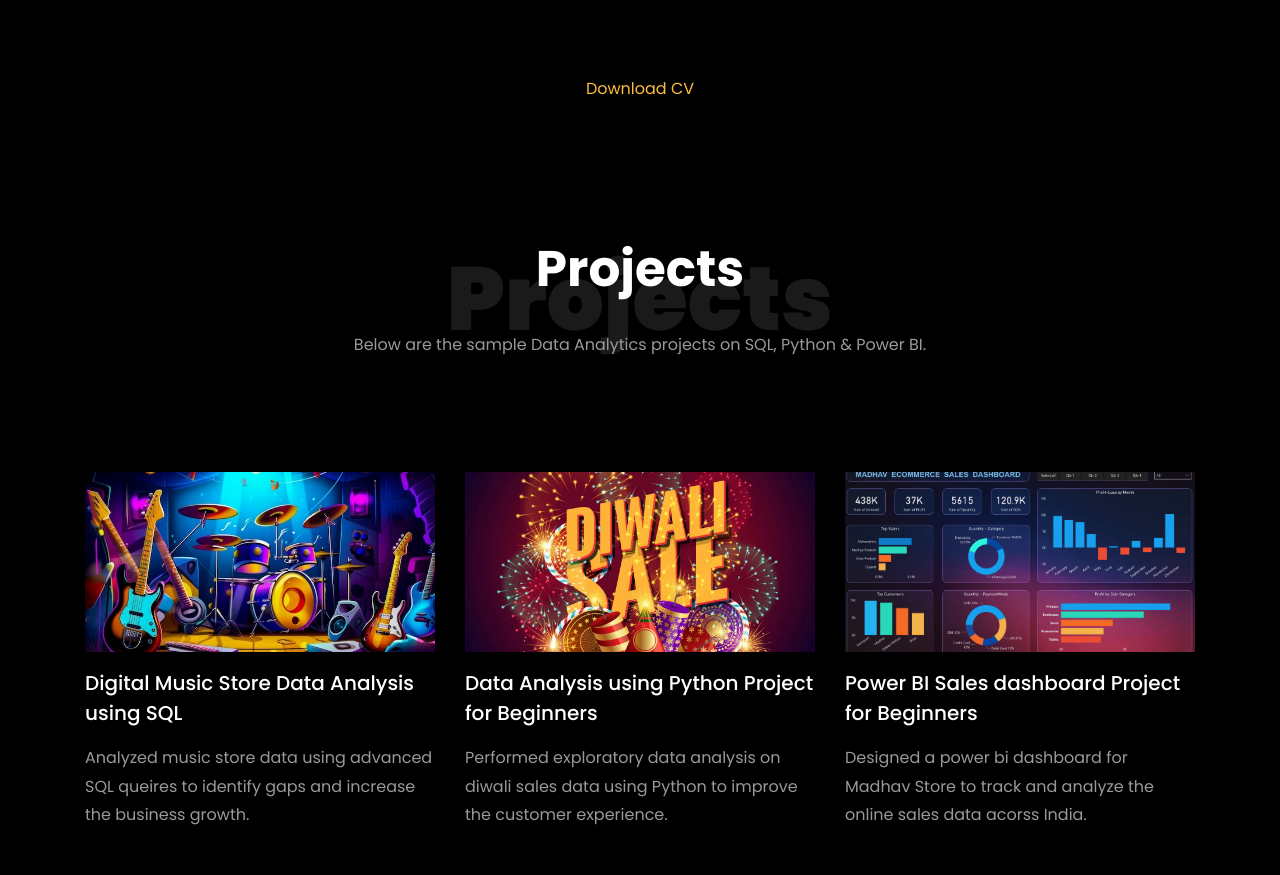
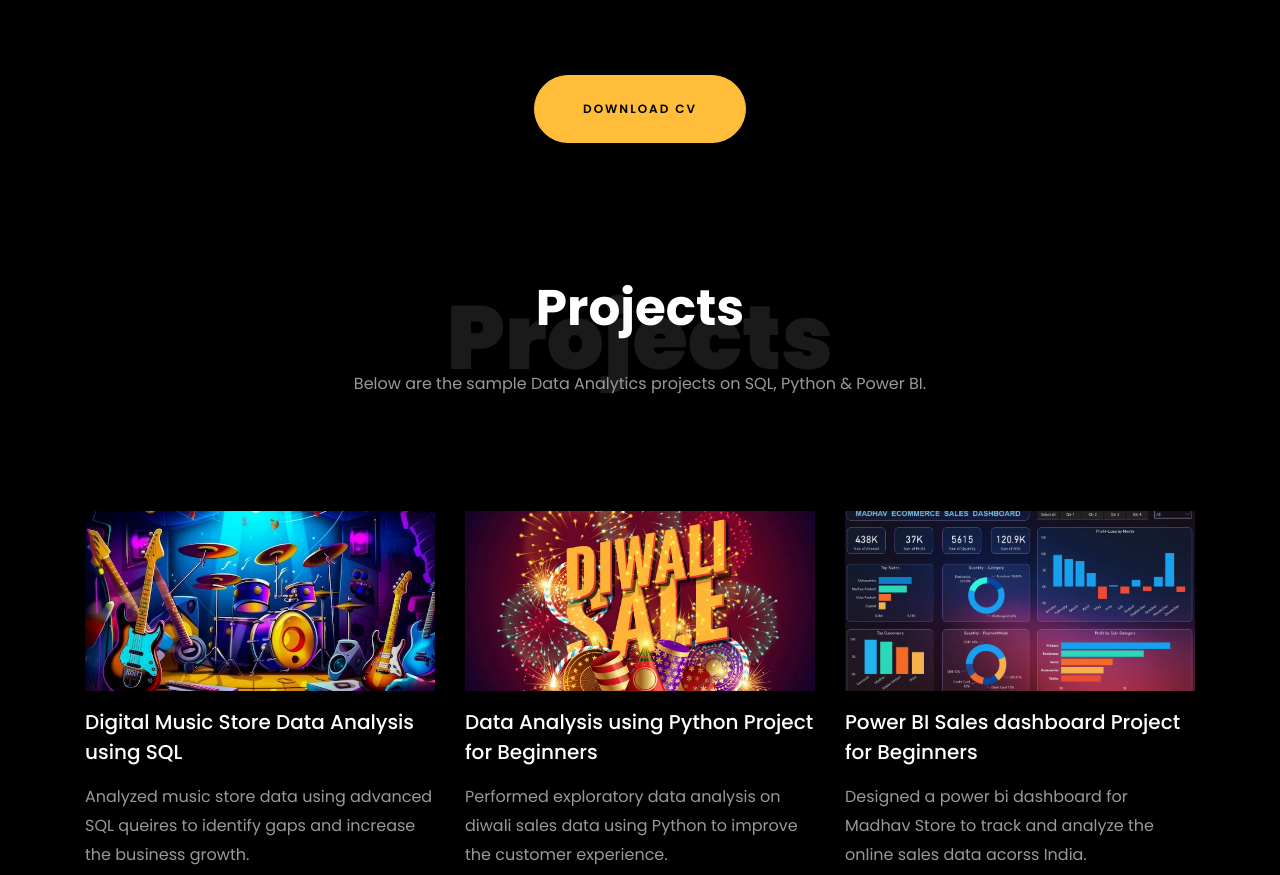
Before and after one commit to SMOHAMMEDKAIF/SmohammedKaif.Github.io, a plain HTML site: page index.html in a window 1280 px wide. Shown: the part 3171-4046 px from the top of the page. Drawn offline with Linux system fonts and the light colour scheme; files whose address does not match are found by name.

Commit message:
Update index.html

```diff
--- a/index.html
+++ b/index.html
@@ -394,9 +394,11 @@
 
     		<div class="row justify-content-center mt-5">
     			<div class="col-md-6 text-center ftco-animate">
-    				<p><a href="https://drive.google.com/file/d/11S2SMv1QFzFBRkUp1zyVBlr1cdXFq46u/view?usp=drive_link">Download CV</a></p>
+    				<p><a href="https://drive.google.com/file/d/11S2SMv1QFzFBRkUp1zyVBlr1cdXFq46u/view?usp=drive_link" class="btn btn-primary py-4 px-5">Download CV</a></p>
     			</div>
     		</div>
+
+
     	</div>
     </section>
 
```
